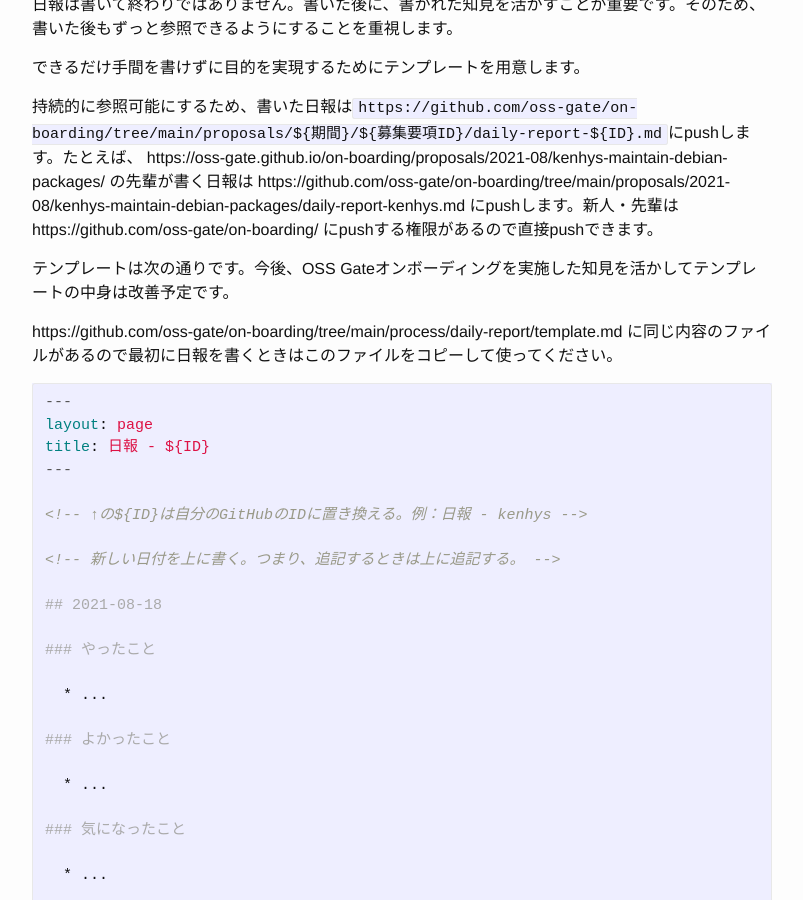
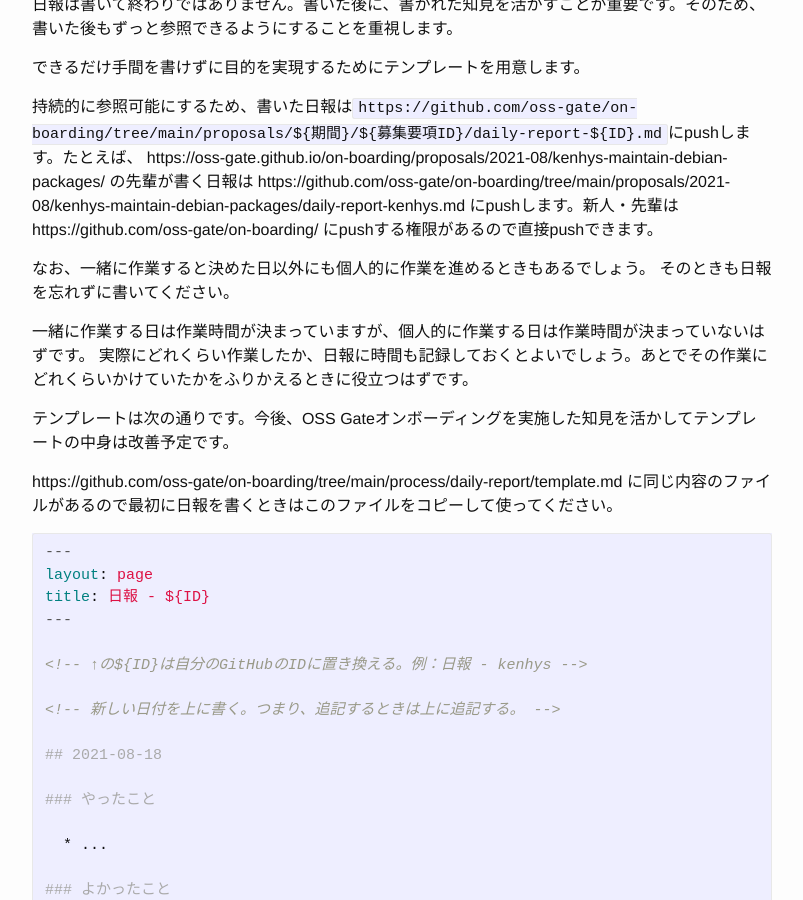
Before and after one commit to oss-gate/on-boarding, a Jekyll site: the page built from process/daily-report/index.md, in a window 1280 px wide and 900 px high, scrolled down 1167 px. Shown: the whole window, without its empty margins (238-1041 px from the left). Built offline with Jekyll 4.4.1, drawn with Linux system fonts in a browser that asks for light colours; Markdown is read by kramdown in place of the engine named in the settings; comment, search, counter and statistics services are not loaded.

Commit message:
Add note about working by oneself

```diff
--- a/process/daily-report/index.md
+++ b/process/daily-report/index.md
@@ -36,6 +36,12 @@ OSS Gateオンボーディングの主要なプロセスは新人と先輩との
 
 持続的に参照可能にするため、書いた日報は`https://github.com/oss-gate/on-boarding/tree/main/proposals/${期間}/${募集要項ID}/daily-report-${ID}.md`にpushします。たとえば、 https://oss-gate.github.io/on-boarding/proposals/2021-08/kenhys-maintain-debian-packages/ の先輩が書く日報は https://github.com/oss-gate/on-boarding/tree/main/proposals/2021-08/kenhys-maintain-debian-packages/daily-report-kenhys.md にpushします。新人・先輩は https://github.com/oss-gate/on-boarding/ にpushする権限があるので直接pushできます。
 
+なお、一緒に作業すると決めた日以外にも個人的に作業を進めるときもあるでしょう。
+そのときも日報を忘れずに書いてください。
+
+一緒に作業する日は作業時間が決まっていますが、個人的に作業する日は作業時間が決まっていないはずです。
+実際にどれくらい作業したか、日報に時間も記録しておくとよいでしょう。あとでその作業にどれくらいかけていたかをふりかえるときに役立つはずです。
+
 テンプレートは次の通りです。今後、OSS Gateオンボーディングを実施した知見を活かしてテンプレートの中身は改善予定です。
 
 https://github.com/oss-gate/on-boarding/tree/main/process/daily-report/template.md に同じ内容のファイルがあるので最初に日報を書くときはこのファイルをコピーして使ってください。
```
